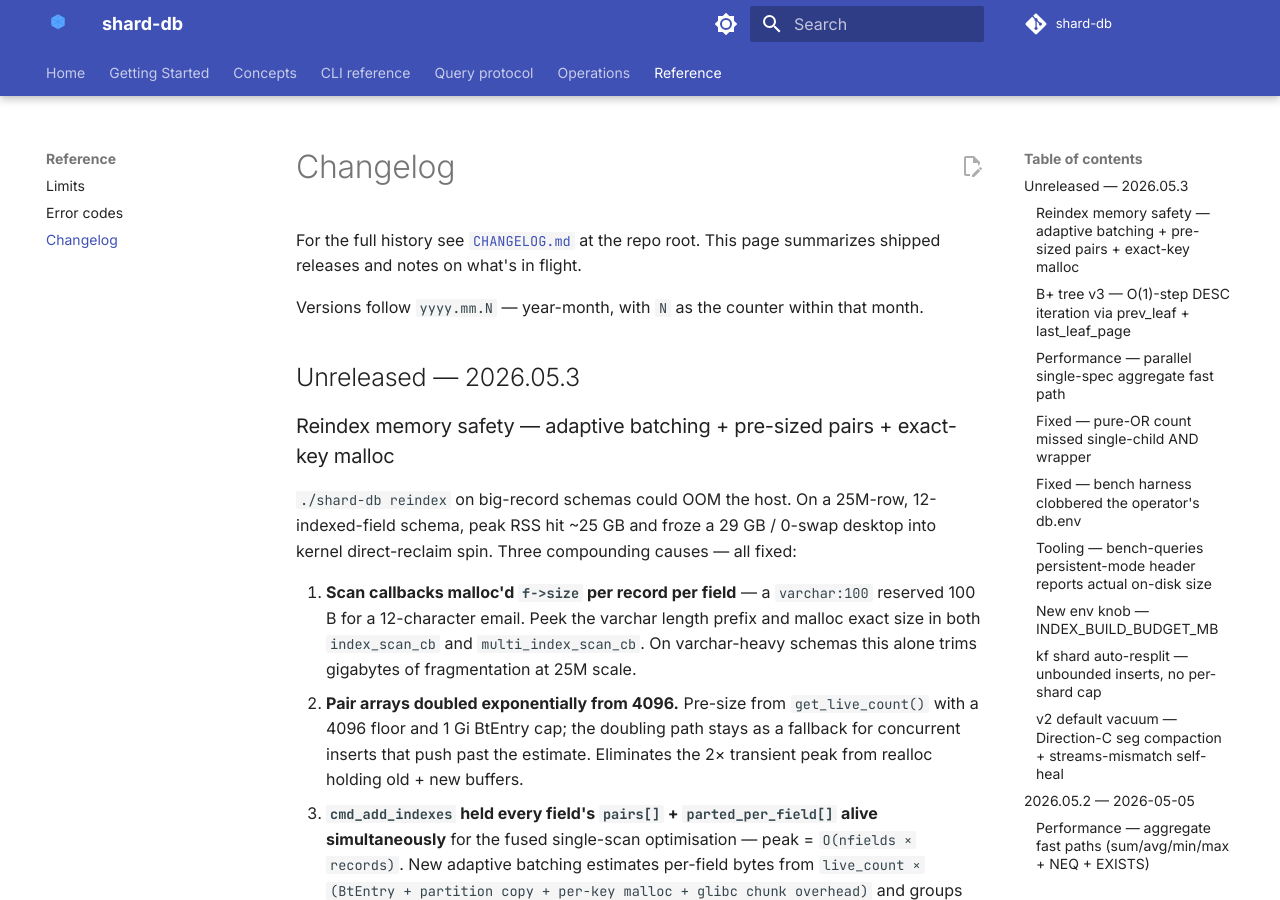
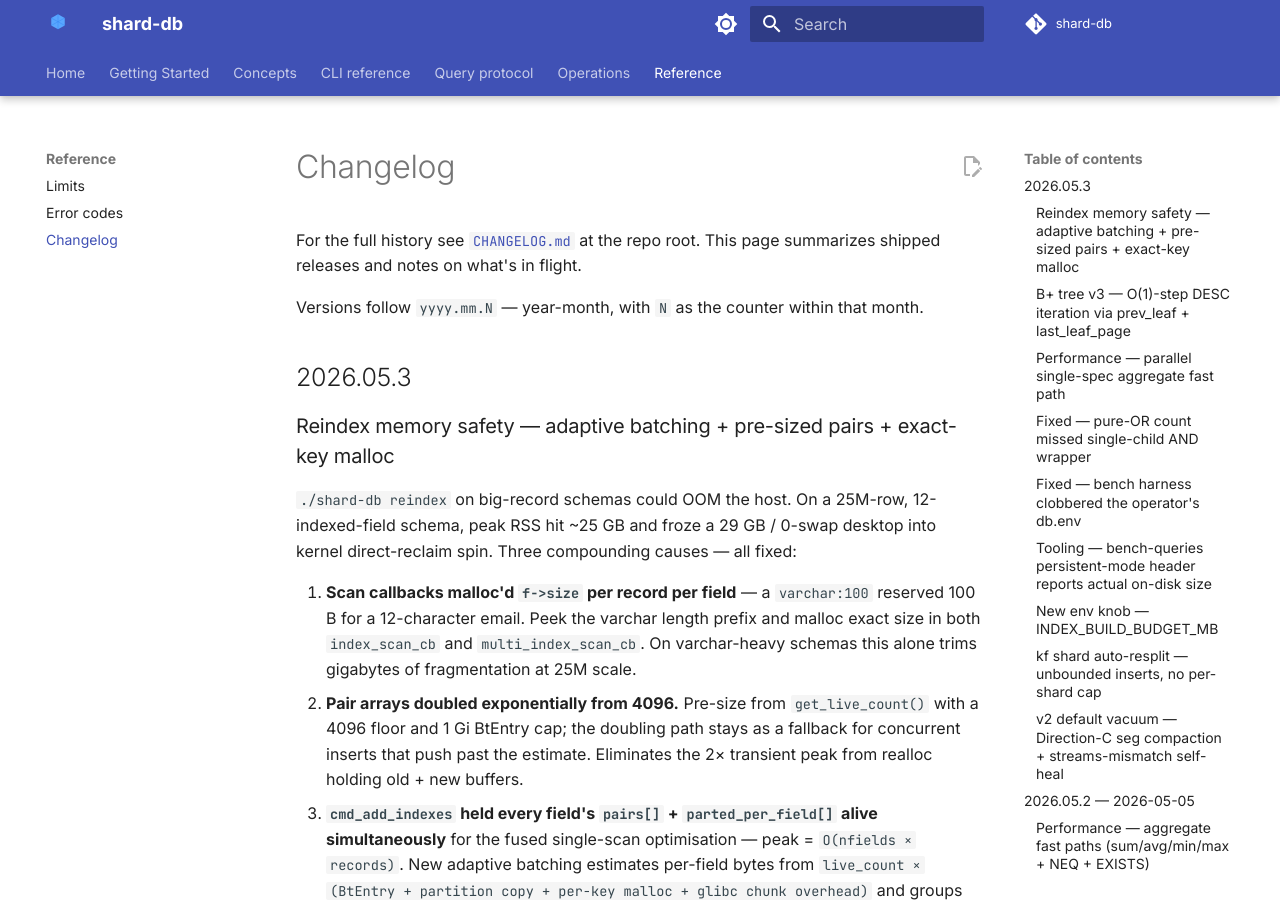
Before and after one commit to sayyiditow/shard-db, an MkDocs documentation site: the page built from docs/reference/changelog.md, in a window 1280 px wide and 900 px high. Built offline with MkDocs 1.6.1 and Material for MkDocs 9.7.7, drawn with Linux system fonts in a browser that asks for light colours; comment, search, counter and statistics services are not loaded.

Commit message:
docs: changelog — finalize 2026.05.3 header

```diff
--- a/docs/reference/changelog.md
+++ b/docs/reference/changelog.md
@@ -4,7 +4,7 @@ For the full history see [`CHANGELOG.md`](https://github.com/sayyiditow/shard-db
 
 Versions follow `yyyy.mm.N` — year-month, with `N` as the counter within that month.
 
-## Unreleased — 2026.05.3
+## 2026.05.3
 
 ### Reindex memory safety — adaptive batching + pre-sized pairs + exact-key malloc
 
```
